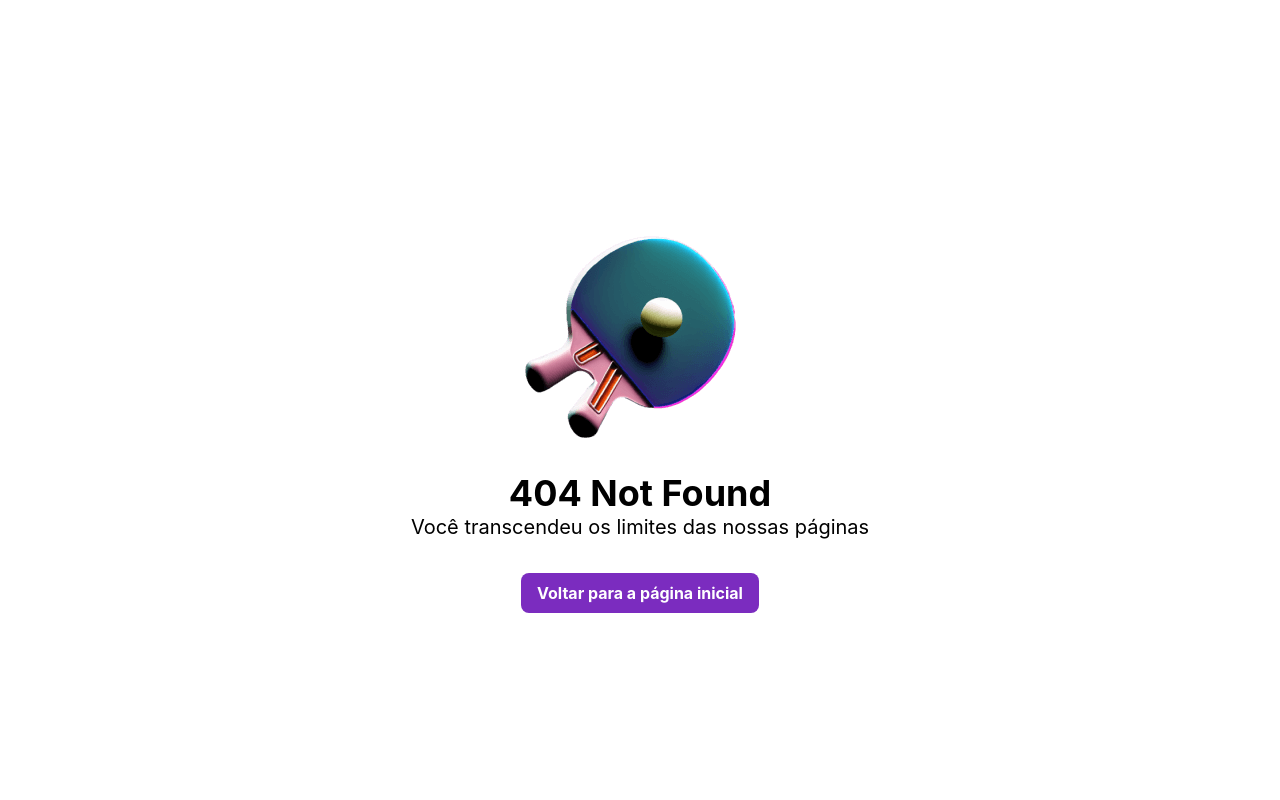
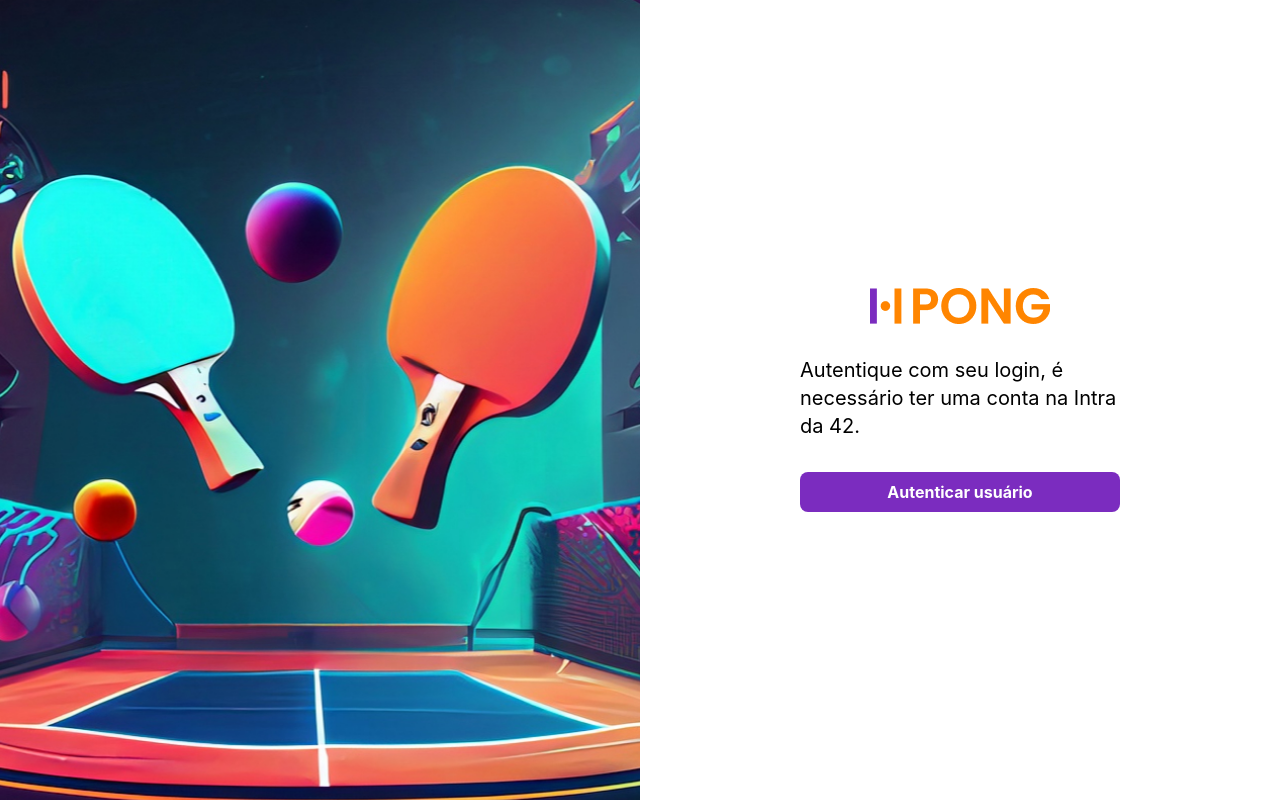
Before and after one commit to iaurg/42-transcendence, a Next.js app in the folder frontend/: page /login in a window 1280 px wide. Before the commit this address had no page. Built offline with nearby package versions, Linux system fonts and the light colour scheme.

Commit message:
feat: login page

```diff
--- /dev/null
+++ b/frontend/src/app/login/page.tsx
@@ -0,0 +1,30 @@
+import Image from "next/image";
+
+export default function LoginPage() {
+  //in the left a full height image background and in the right a login form
+  return (
+    <div className="flex flex-col h-screen md:flex-row">
+      <div className="flex flex-col flex-1 bg-[url('/images/42-pong-login-page-bg.jpg')] bg-no-repeat bg-cover "></div>
+      <div className="flex flex-col flex-1 justify-center items-center">
+        <div className="flex flex-col max-w-[320px] items-center">
+          <Image
+            src="/images/logo-pong.png"
+            alt="42 logo"
+            width={180}
+            height={35}
+            className="mt-8 md:mt-0 mb-8"
+          />
+          <p className="text-md md:text-xl">
+            Autentique com seu login, é necessário ter uma conta na Intra da 42.
+          </p>
+          <a
+            href="/login/auth"
+            className="bg-purple42-200 hover:bg-purple42-300 text-white font-bold py-2 px-4 rounded-lg mt-8 transition-all text-center w-full"
+          >
+            Autenticar usuário
+          </a>
+        </div>
+      </div>
+    </div>
+  );
+}
```
